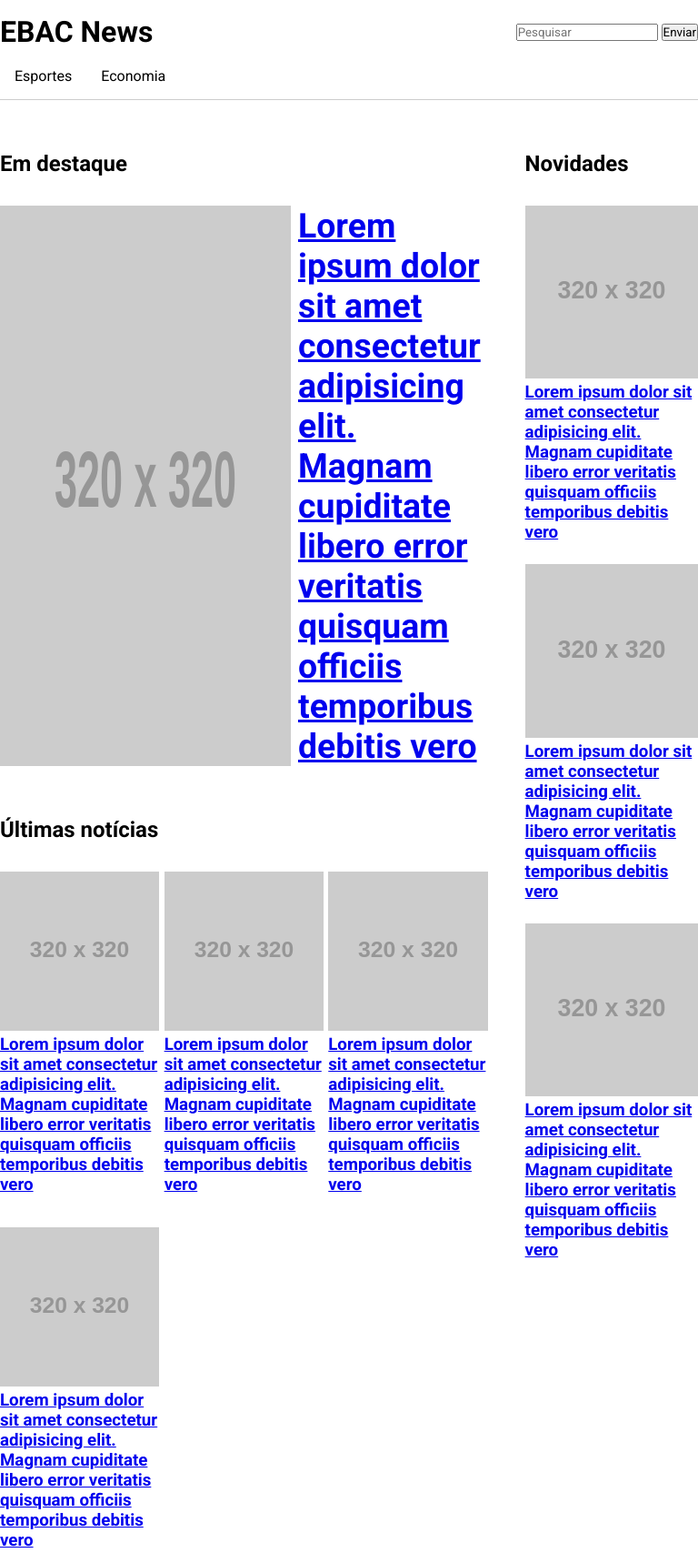
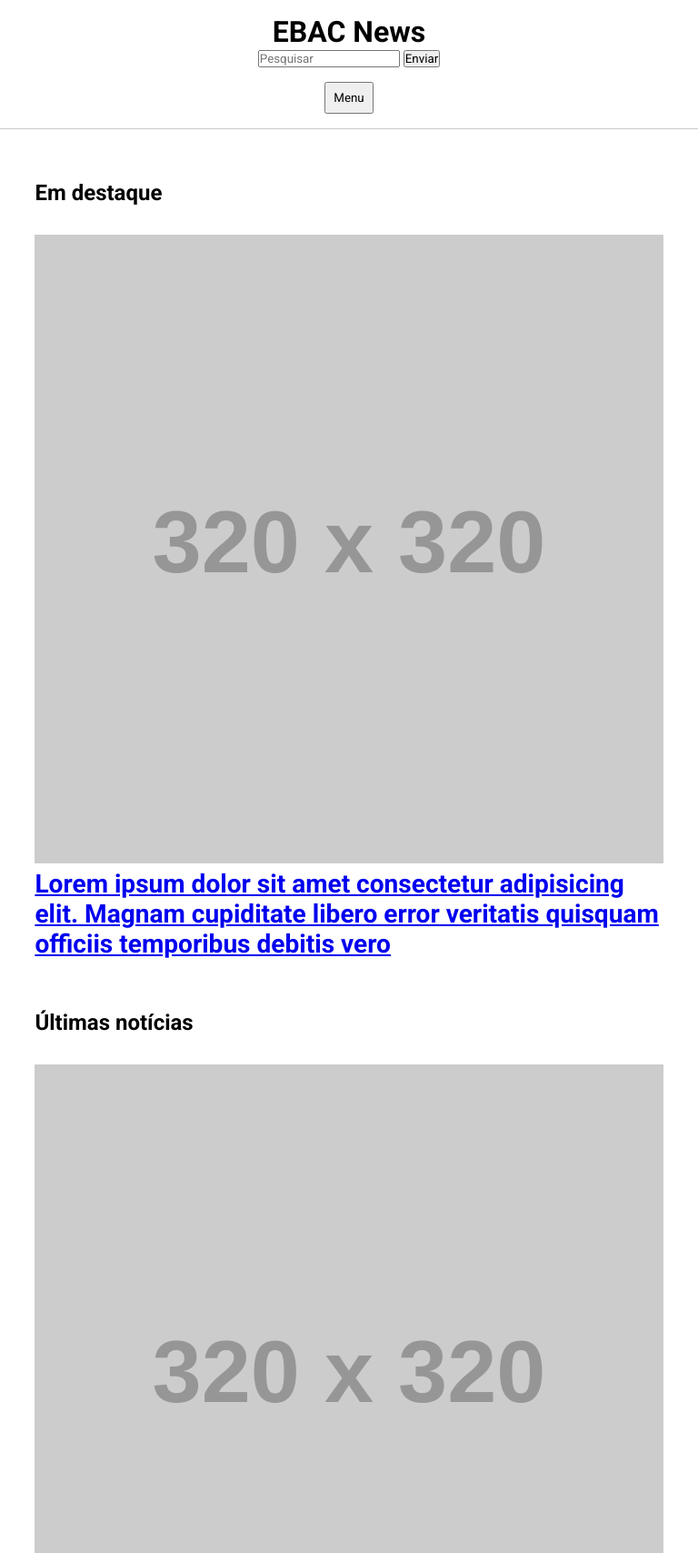
Before and after one commit to joycelemos73/EBAC-FrontEnd, a plain HTML site: page Modulo11_CSS_Responsivo/index.html in a window 768 px wide. Shown: the top 1707 px of the page at 91% size. Drawn offline with nearby package versions, Linux system fonts and the light colour scheme; placeholder pictures from the web are drawn by us.

Commit message:
:zap: Update: Make page responsive for tablet and mobile devices

```diff
--- a/Modulo11_CSS_Responsivo/index.html
+++ b/Modulo11_CSS_Responsivo/index.html
@@ -20,6 +20,9 @@
                 <input type="search" placeholder="Pesquisar">
                 <button type="submit">Enviar</button>
             </form>
+        </div>
+        <div class="btn-menu">
+            <button type="button">Menu</button>
         </div>
         <nav class="container">
             <ul class="menu">
@@ -120,5 +123,13 @@
             </section>
         </aside>
     </div>
+    <script src="https://code.jquery.com/jquery-3.7.0.min.js" integrity="sha256-2Pmvv0kuTBOenSvLm6bvfBSSHrUJ+3A7x6P5Ebd07/g=" crossorigin="anonymous"></script>
+    <script>
+        $(document).ready(function(){
+            $('.btn-menu button').click(function(){
+                $('.menu').slideToggle();
+            });
+        })
+    </script>
 </body>
 </html>
--- a/Modulo11_CSS_Responsivo/main.css
+++ b/Modulo11_CSS_Responsivo/main.css
@@ -99,3 +99,94 @@ aside .noticia{
     column-gap: 1%;
     row-gap: 5%;
 }
+
+.btn-menu{
+    display: none;
+}
+
+@media screen and (max-width: 768px){
+    .conteudo{
+        display: block;
+    }
+
+    .container{
+        max-width: 90%;
+    }
+
+    header div.container{
+        flex-direction: column;
+    }
+
+    .destaque .noticia a{
+        display: block;
+        font-size: 1.5em;
+    }
+
+    .destaque .noticia img{
+        margin-right: 0;
+    }
+
+    .noticias{
+        display: block;
+    }
+
+    .noticias .noticia{
+        margin-bottom: 32px;
+    }
+
+    aside{
+        padding-left: 0;
+    }
+
+    .btn-menu {
+        display: flex;
+        justify-content: center;
+        margin-top: 16px;
+        padding-bottom: 16px;
+    }
+
+    .btn-menu button{
+        padding: 8px;
+    }
+
+    .menu,  .menu > li{
+        display: block;
+        width: 100%;
+    }
+
+    .menu{
+        display: none;
+    }
+
+    .menu > li{
+        clear: both;
+        background-color: antiquewhite;
+    }
+
+
+    .submenu{
+        display: block;
+        border: none;
+        position: relative;
+        width: 100%;
+    }
+
+    .submenu li{
+        display: block;
+        padding: 8px 16px;
+    }
+}
+
+@media screen and (min-width: 768px) and (max-width: 1023px){
+    .container{
+        max-width: 90%;
+    }
+
+    .destaque .noticia a{
+        font-size: 1.5em;
+    }
+
+    .noticias{
+        grid-template-columns: repeat(2, 49%);
+    }
+}
```
